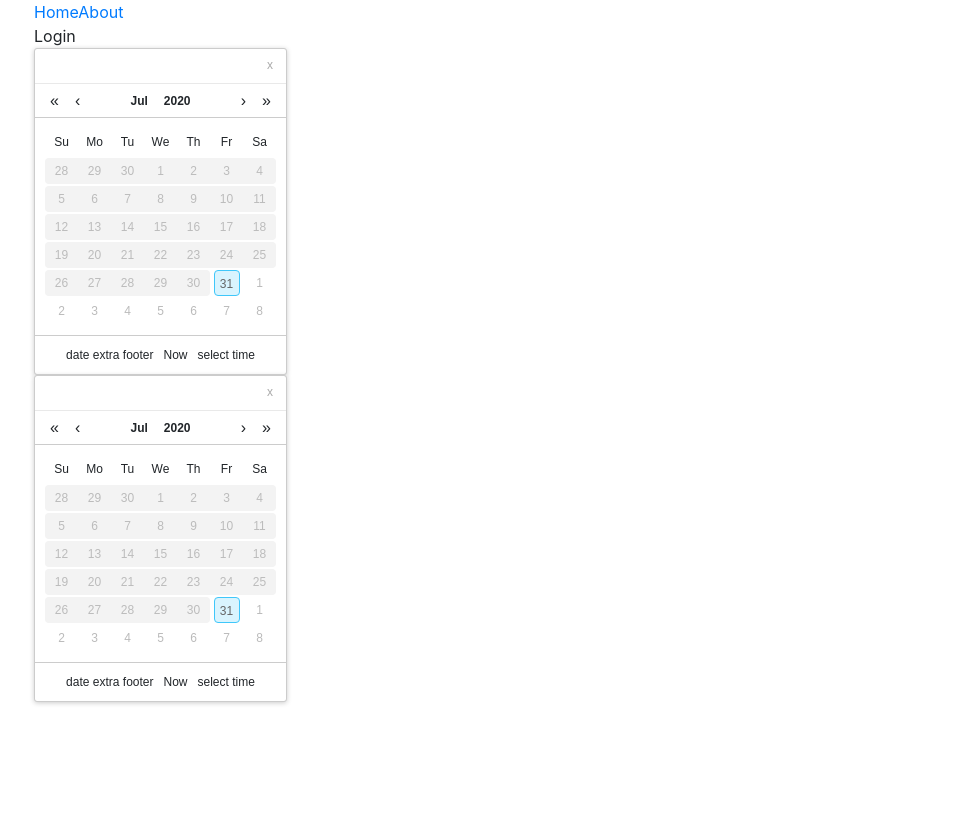
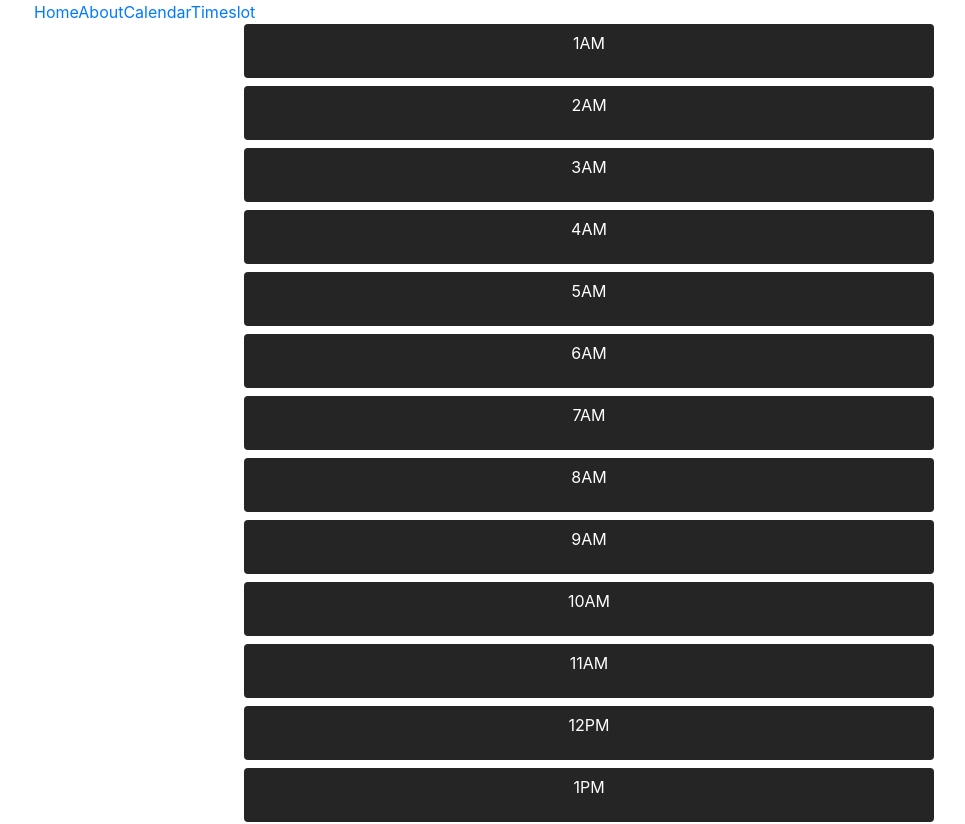
Before and after one commit to randze/Barber-Books, a React (Create React App) app in the folder client/: page /time in a window 1280 px wide. Shown: the top 824 px of the page, without its empty margins (51-1016 px from the left). Before the commit the page ends 800 px from the top, so only its background shows below. Built offline with nearby package versions, Linux system fonts and the light colour scheme.

Commit message:
Added temp data & base timeslot component

```diff
--- a/client/src/App.css
+++ b/client/src/App.css
@@ -36,3 +36,8 @@
 		transform: rotate(360deg);
 	}
 }
+
+.timeButton {
+	color: #fff;
+	background-color: #252525;
+}
--- a/client/src/App.js
+++ b/client/src/App.js
@@ -1,6 +1,6 @@
 // react essentials
-import React from 'react';
-import './App.css';
+import React from 'react'
+import './App.css'
 import { Switch, Route, Link } from 'react-router-dom'
 // components
 import UserScheduler from './components/UserScheduler'
@@ -16,7 +16,9 @@ import enUS from 'rc-calendar/lib/locale/en_US'
 import 'rc-calendar/assets/index.css'
 import 'rc-time-picker/assets/index.css'
 
-
+// temp timeslot data
+import timeslotdata from './timeslot-data.json'
+import Timeslots from './components/Timeslots'
 
 const now = moment()
 const format = 'YYYY-MM-DD hh:mm a'
@@ -24,63 +26,61 @@ function getFormat(time) {
 	return time ? format : 'YYYY-MM-DD'
 }
 
-const timePickerElement = <TimePickerPanel
-  format={format}
-  defaultValue={moment('00:00', 'HH:mm a')}
-  showSecond={false}
-  use12Hours
-/>
+const timePickerElement = <TimePickerPanel format={format} defaultValue={moment('00:00', 'HH:mm a')} showSecond={false} use12Hours />
 
 // functions handling disabling dates and times
 function disabledTime(date) {
-  if (date && (date.date() === 15)) {
+	if (date && date.date() === 15) {
 		return {
 			disabledHours() {
-        return [3, 4];
+				return [3, 4]
 			},
-    };
+		}
 	}
 	return {
 		disabledHours() {
-      return [1, 2];
+			return [1, 2]
 		},
-  };
+	}
 }
 
 function disabledDate(current) {
 	if (!current) {
 		// allow empty select
-    return false;
+		return false
 	}
-  const date = moment();
-  date.hour(0);
-  date.minute(0);
-  date.second(0);
-  return current.valueOf() < date.valueOf();  // can not select days before today
+	const date = moment()
+	date.hour(0)
+	date.minute(0)
+	date.second(0)
+	return current.valueOf() < date.valueOf() // can not select days before today
 }
 
 // value retrieval
 function onStandaloneSelect(value) {
-  console.log('onStandaloneSelect');
-  console.log(value && value.format(format));
+	console.log('onStandaloneSelect')
+	console.log(value && value.format(format))
 }
 
 function onStandaloneChange(value) {
-  console.log('onStandaloneChange');
-  console.log(value && value.format(format));
+	console.log('onStandaloneChange')
+	console.log(value && value.format(format))
 }
 
 function App() {
 	return (
 		<div className="container">
-      <Link to='/'>Home</Link>
-      <Link to='/about'>About</Link>
+			<Link to="/">Home</Link>
+			<Link to="/about">About</Link>
+			<Link to="/calendar">Calendar</Link>
+			<Link to="/time">Timeslot</Link>
 			<div>
-        <Switch> {/*more specific paths first*/}
-          <Route path='/about'><VendorScheduler /></Route>
-          <Route path='/'><Login /></Route>
-        </Switch>
-        <Calendar id='vendorCalendar'
+				<Switch>
+					{' '}
+					{/*more specific paths first*/}
+					<Route path="/calendar">
+						<Calendar
+							id="vendorCalendar"
 							showWeekNumber={false}
 							locale={enUS}
 							defaultValue={now}
@@ -92,10 +92,11 @@ function App() {
 							onChange={onStandaloneChange}
 							disabledDate={disabledDate}
 							onSelect={onStandaloneSelect}
-          renderFooter={(mode) => (<span>{mode} extra footer</span>)}
+							renderFooter={(mode) => <span>{mode} extra footer</span>}
 						/>
 
-        <Calendar id='userCalendar'
+						<Calendar
+							id="userCalendar"
 							showWeekNumber={false}
 							locale={enUS}
 							defaultValue={now}
@@ -107,11 +108,22 @@ function App() {
 							onChange={onStandaloneChange}
 							disabledDate={disabledDate}
 							onSelect={onStandaloneSelect}
-          renderFooter={(mode) => (<span>{mode} extra footer</span>)}
+							renderFooter={(mode) => <span>{mode} extra footer</span>}
 						/>
+					</Route>
+					<Route path="/time">
+						<Timeslots timeslotdata={timeslotdata} />
+					</Route>
+					<Route path="/about">
+						<VendorScheduler />
+					</Route>
+					<Route path="/">
+						<Login />
+					</Route>
+				</Switch>
 			</div>
 		</div>
-  );
+	)
 }
 
-export default App;
+export default App
--- /dev/null
+++ b/client/src/components/Timeslots.js
@@ -0,0 +1,20 @@
+import React from 'react'
+
+function Timeslots(props) {
+	const timeslots = props.timeslotdata
+	return (
+		<div className="container" style={{ maxWidth: '720px' }}>
+			{timeslots.map((time) => (
+				<button id={time.id} type="button" className="btn btn-block timeButton">
+					<p>
+						{time.time}
+						<br />
+						{time.booked}
+					</p>
+				</button>
+			))}
+		</div>
+	)
+}
+
+export default Timeslots
--- /dev/null
+++ b/client/src/timeslot-data.json
@@ -0,0 +1,26 @@
+[
+	{ "id": 1, "time": "1AM", "booked": false },
+	{ "id": 2, "time": "2AM", "booked": false },
+	{ "id": 3, "time": "3AM", "booked": false },
+	{ "id": 4, "time": "4AM", "booked": false },
+	{ "id": 5, "time": "5AM", "booked": false },
+	{ "id": 6, "time": "6AM", "booked": false },
+	{ "id": 7, "time": "7AM", "booked": false },
+	{ "id": 8, "time": "8AM", "booked": false },
+	{ "id": 9, "time": "9AM", "booked": false },
+	{ "id": 10, "time": "10AM", "booked": false },
+	{ "id": 11, "time": "11AM", "booked": false },
+	{ "id": 12, "time": "12PM", "booked": false },
+	{ "id": 13, "time": "1PM", "booked": false },
+	{ "id": 14, "time": "2PM", "booked": false },
+	{ "id": 15, "time": "3PM", "booked": false },
+	{ "id": 16, "time": "4PM", "booked": false },
+	{ "id": 17, "time": "5PM", "booked": false },
+	{ "id": 18, "time": "6PM", "booked": false },
+	{ "id": 19, "time": "7PM", "booked": false },
+	{ "id": 20, "time": "8PM", "booked": false },
+	{ "id": 21, "time": "9PM", "booked": false },
+	{ "id": 22, "time": "10PM", "booked": false },
+	{ "id": 23, "time": "11PM", "booked": false },
+	{ "id": 0, "time": "Midnight", "booked": false }
+]
```
Lines whose indentation alone changed are shown as unchanged.
